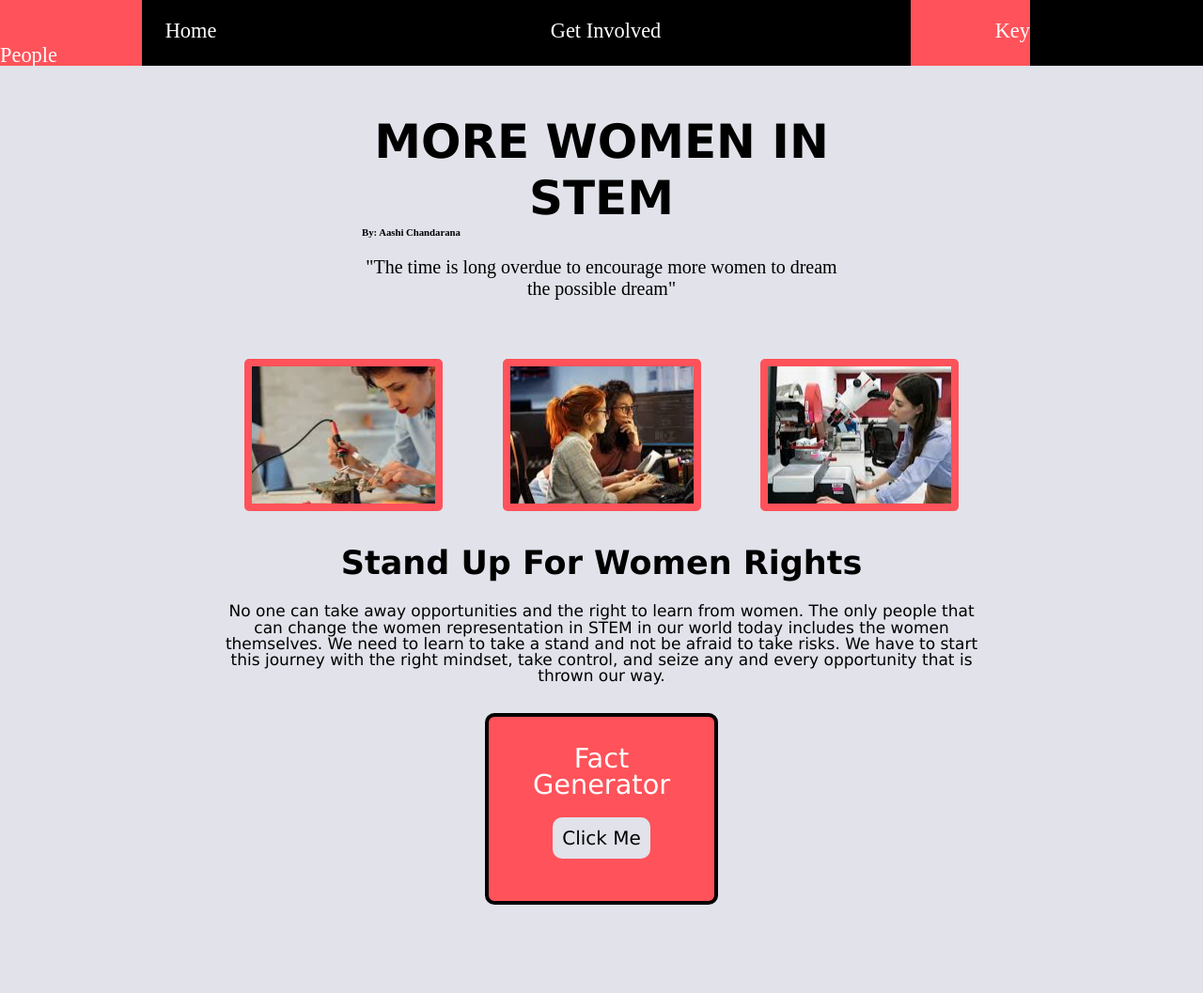
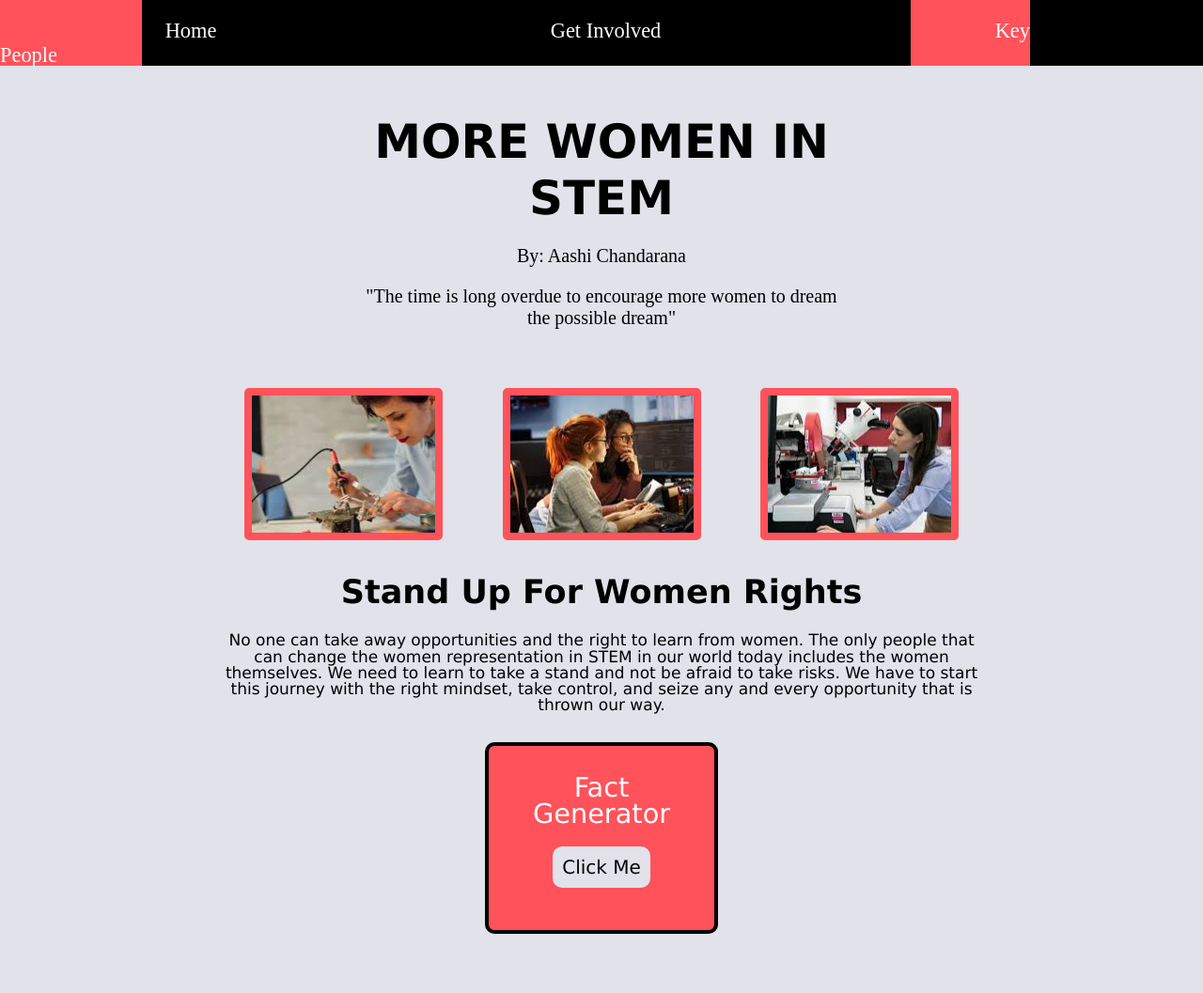
Before and after one commit to aashichandarana/womeninstem.github.io, a plain HTML site: page index.html in a window 1280 px wide. Shown: the whole page at 94% size. Drawn offline with Linux system fonts and the light colour scheme.

Commit message:
Update index.html

```diff
--- a/index.html
+++ b/index.html
@@ -33,7 +33,7 @@
 
     <header>
       <h1>MORE WOMEN IN STEM</h1>
-      <h6>By: Aashi Chandarana</h6>
+      <p class="home">By: Aashi Chandarana</p>
       <p class="home">"The time is long overdue to encourage more women to dream the possible dream"</p>
     </header>
 
```
